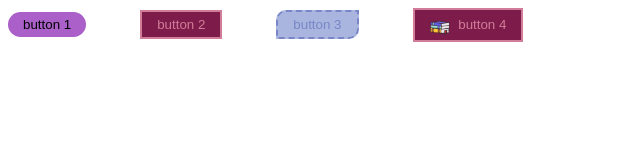
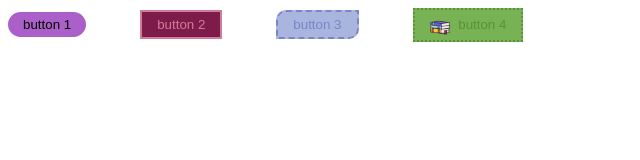
Before and after one commit to khushiy05/css-2-webpages, a plain HTML site: page index.html in a window 1280 px wide. Shown: the whole page, without its empty margins (0-640 px from the left). Drawn offline with Linux system fonts and the light colour scheme.

Commit message:
text added

```diff
--- a/index.html
+++ b/index.html
@@ -39,10 +39,10 @@
 <style>
     .btn4{
         margin-left: 50px;
-       background-color: #7D1C4A;
-       color: #D17D98;
+       background-color: #77B254;
+       color: #5B913B;
        padding: 5px 15px;
-       border: 2px double;
+       border: 2px dotted;
        cursor: pointer;
     }
 </style>
```
